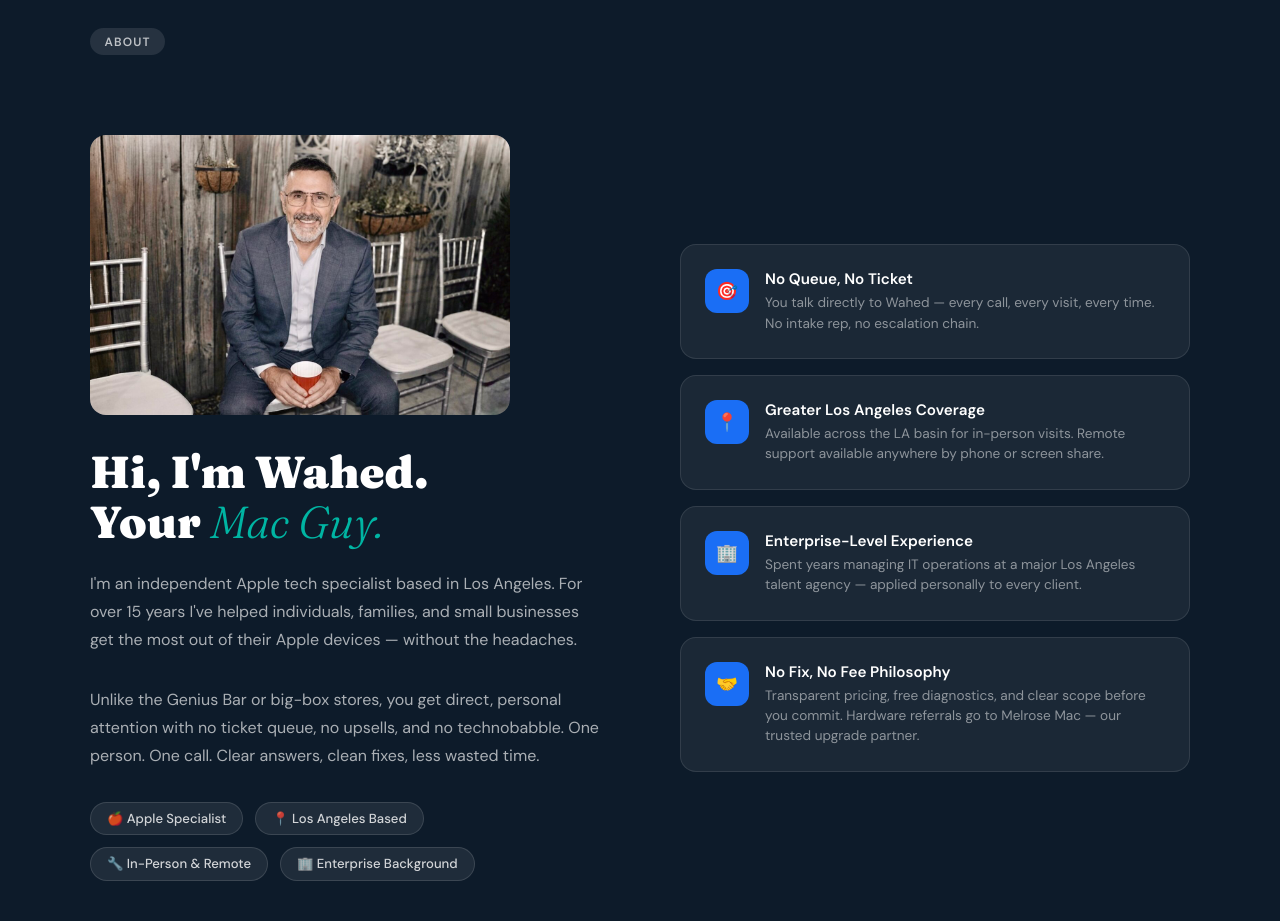
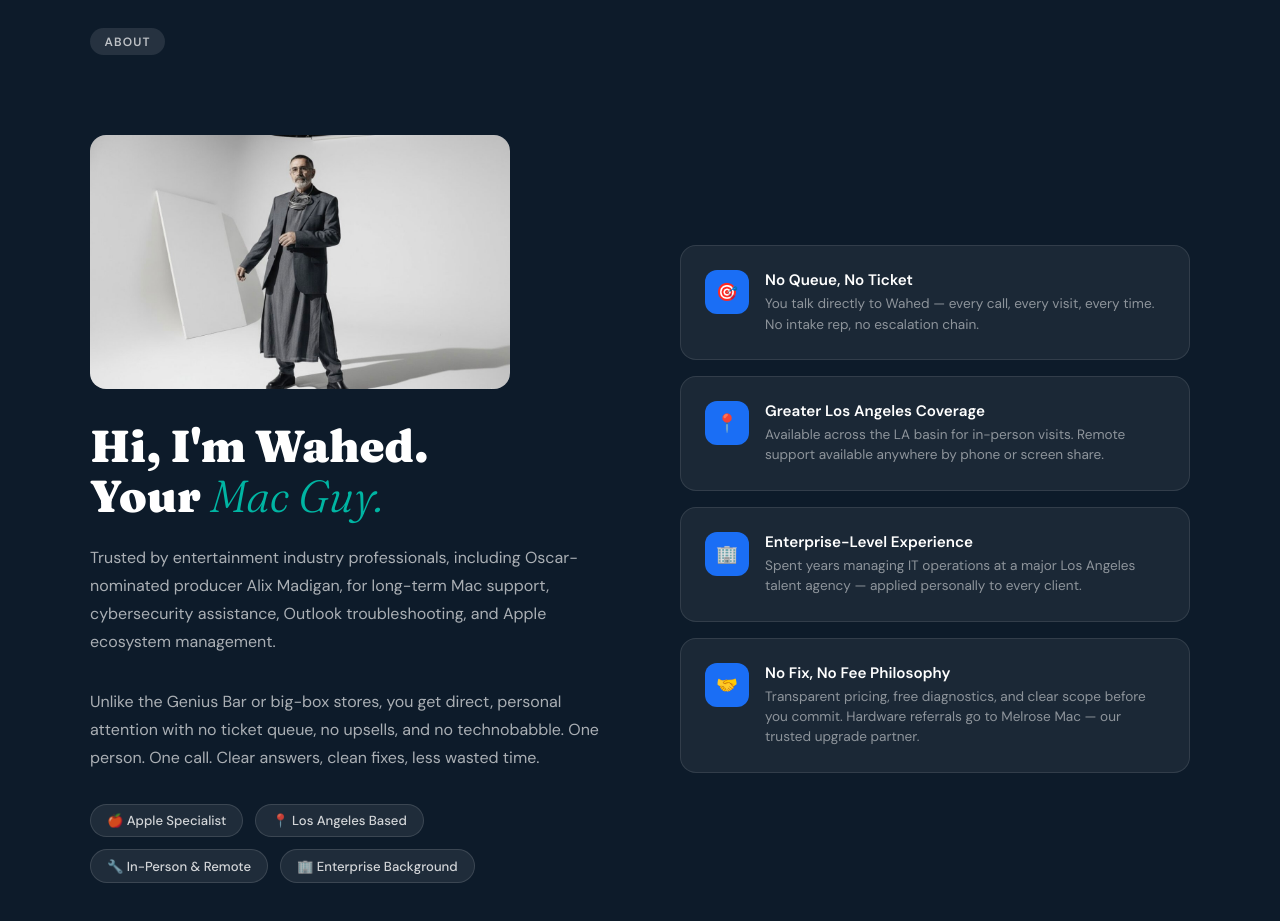
Before and after one commit to homoohno-coder/mymacguy, a plain HTML site: page index.html in a window 1280 px wide. Shown: the part 5380-6301 px from the top of the page. Drawn offline with Linux system fonts and the light colour scheme.

Commit message:
Add editorial photo + Alix Madigan credibility copy to about section

```diff
--- a/index.html
+++ b/index.html
@@ -1055,10 +1055,10 @@
       <span class="section-eyebrow">About</span>
       <div class="about-grid">
         <div class="reveal">
-          <img src="./images/wahed-suit.jpg" alt="Wahed — mymacguy.net" style="width:100%;max-width:420px;border-radius:16px;margin-bottom:2rem;display:block;object-fit:cover;">
+          <img src="./images/wahed-editorial.jpg" alt="Wahed — mymacguy.net" style="width:100%;max-width:420px;border-radius:16px;margin-bottom:2rem;display:block;object-fit:cover;">
           <h2 class="about-title">Hi, I'm Wahed.<br>Your <em>Mac Guy.</em></h2>
           <p class="about-body">
-            I'm an independent Apple tech specialist based in Los Angeles. For over 15 years I've helped individuals, families, and small businesses get the most out of their Apple devices — without the headaches.
+            Trusted by entertainment industry professionals, including Oscar-nominated producer Alix Madigan, for long-term Mac support, cybersecurity assistance, Outlook troubleshooting, and Apple ecosystem management.
           </p>
           <p class="about-body">
             Unlike the Genius Bar or big-box stores, you get direct, personal attention with no ticket queue, no upsells, and no technobabble. One person. One call. Clear answers, clean fixes, less wasted time.
```
Also changed, not shown: images/wahed-editorial.jpg (added).
